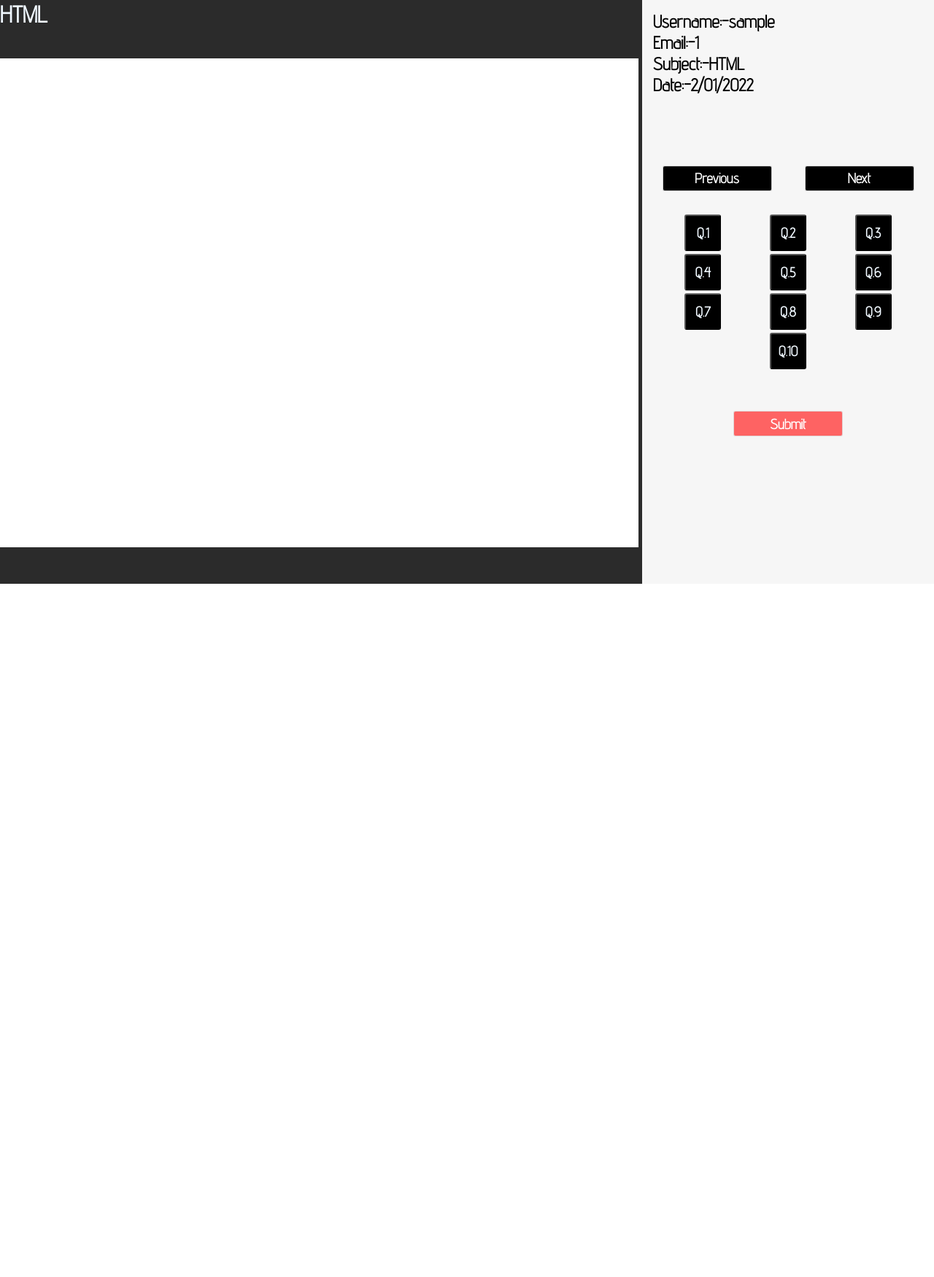
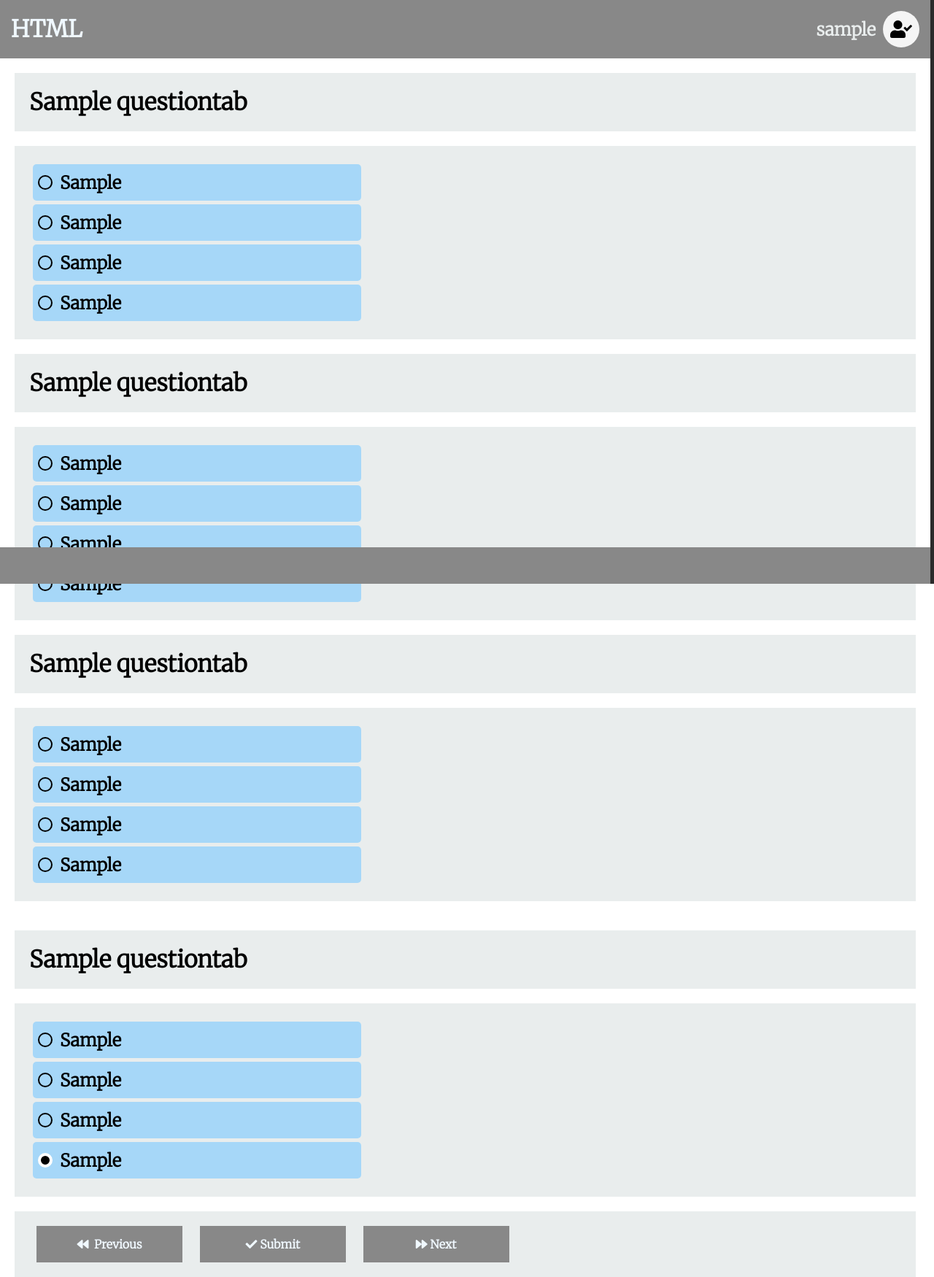
Before and after one commit to Artificier7010/Quizapp, a PHP site: page /Modules/Studentdashboard/studash.php in a window 1280 px wide. Shown: the whole page at 73% size. Before the commit the page ends 800 px from the top, so only its background shows below. Run offline with PHP 8.4, Linux system fonts and the light colour scheme; the visitor is signed in with stand-in values (Sample User, id 1); tables that the repository leaves empty or names only in its code hold one stand-in row (values such as "Sample post").

Commit message:
16 jan Work

```diff
--- a/Controllers/register.php
+++ b/Controllers/register.php
@@ -9,12 +9,13 @@
 
 
     $rollNo=$_POST['rollno'];
+    $cllg=$_POST['cllg'];
     $email=$_POST['regemail'];
     $password=$_POST['regpass'];
     $role = filter_input(INPUT_POST, 'role', FILTER_SANITIZE_STRING);
 
     $sql="INSERT INTO register VALUES(
-       NULL ,'$rollNo','$email','$password','$role'
+       NULL ,'$rollNo','$cllg','$email','$password','$role'
     )";
 
     if(mysqli_query($conn,$sql)){
--- a/Modules/Studentdashboard/question.php
+++ b/Modules/Studentdashboard/question.php
@@ -1,7 +1,7 @@
 <?php
 include '../../db_conn.php';
 session_start();
-echo $a = $_POST['k'];
+$a = $_POST['k'];
 $sessnid = $_SESSION['sessnid'];
 $conn = OpenCon();
 
@@ -13,40 +13,46 @@ $sql = "SELECT * FROM answer WHERE answer.qid=$a and answer.testid=$sessnid";
 $rs1 = mysqli_query($conn, $sql);
 if ($row1 = mysqli_fetch_array($rs1)) {
     $userans = $row1['userans'];
-    echo "<script type='text/javascript'>
-       </script>";
 
     $sql2 = "SELECT * FROM questiontab WHERE questiontab.id= $a";
 
-    $rs = mysqli_query($connect, $sql2);
+    $rs = mysqli_query($conn, $sql2);
     if ($row = mysqli_fetch_array($rs)) {
         if ($row['opt1'] == $userans) {
             echo
             "<div class=cont>
-            <div class=row>
-                <div class=question>
-                </div>
-            </div>
             <div class=row>
             <div id=showquestion class=showquestion>
                             <div id=question  class=quest >$row[question]</div>
                             <div id=opts class=opts>
                                 <ul>
                                     <li>
+                                    <label id=ans1  for=opt1>
                                     <input  checked=checked id=opt1 value='$row[opt1]' class=radioBtnClass type=radio name=opt>
-                                    <label id=ans1  for=opt1>$row[opt1]</label>
+                                    <div class='checkbtn'></div>
+                                    $row[opt1]
+                                    </label>
                                     </li>
                                     <li>
+                                    <label id=ans2  for=opt2>
                                     <input id=opt2 value='$row[opt2]' class=radioBtnClass type=radio name=opt>
-                                        <label id=ans2  for=opt2>$row[opt2]</label>
+                                    <div class='checkbtn'></div>
+                                    $row[opt2]
+                                    </label>
                                     </li>
                                     <li>
+                                    <label id=ans3  for=opt3>
                                     <input id=opt3 value='$row[opt3]' class=radioBtnClass type=radio name=opt>
-                                        <label id=ans3  for=opt3>$row[opt3]</label>
+                                    <div class='checkbtn'></div>
+                                    $row[opt3]
+                                    </label>
                                     </li>
                                     <li>
+                                    <label id=ans4  for=opt4>
                                     <input id=opt4 value='$row[opt4]'  class=radioBtnClass type=radio name=opt>
-                                        <label id=ans4  for=opt4>$row[opt4]</label>
+                                    <div class='checkbtn'></div>
+                                        $row[opt4]
+                                        </label>
                                     </li>
                                 </ul>
                             </div>
@@ -59,32 +65,39 @@ if ($row1 = mysqli_fetch_array($rs1)) {
         if ($row['opt2'] == $userans) {
             echo
 
-            "           <div class=cont>
-            <div class=row>
-                <div class=question>
-
-                </div>
-            </div>
+            "<div class=cont>
             <div class=row>
             <div id=showquestion class=showquestion>
                             <div id=question  class=quest >$row[question]</div>
                             <div id=opts class=opts>
                                 <ul>
                                     <li>
+                                    <label id=ans1  for=opt1>
                                     <input  id=opt1 value='$row[opt1]' class=radioBtnClass type=radio name=opt>
-                                    <label id=ans1  for=opt1>$row[opt1]</label>
+                                    <div class='checkbtn'></div>
+                                    $row[opt1]
+                                    </label>
                                     </li>
                                     <li>
+                                    <label id=ans2  for=opt2>
                                     <input checked='checked'  id=opt2 value='$row[opt2]'class=radioBtnClass type=radio name=opt>
-                                        <label id=ans2  for=opt2>$row[opt2]</label>
+                                        <div class='checkbtn'></div>
+                                        $row[opt2]
+                                        </label>
                                     </li>
                                     <li>
+                                    <label id=ans3  for=opt3>
                                     <input id=opt3 value='$row[opt3]' class=radioBtnClass type=radio name=opt>
-                                        <label id=ans3  for=opt3>$row[opt3]</label>
+                                        <div class='checkbtn'></div>
+                                        $row[opt3]
+                                        </label>
                                     </li>
                                     <li>
+                                    <label id=ans4  for=opt4>
                                     <input id=opt4 value='$row[opt4]'  class=radioBtnClass type=radio name=opt>
-                                        <label id=ans4  for=opt4>$row[opt4]</label>
+                                        <div class='checkbtn'></div>
+                                        $row[opt4]
+                                        </label>
                                     </li>
                                 </ul>
                             </div>
@@ -97,32 +110,39 @@ if ($row1 = mysqli_fetch_array($rs1)) {
         if ($row['opt3'] == $userans) {
             echo
 
-            "           <div class=cont>
-            <div class=row>
-                <div class=question>
-
-                </div>
-            </div>
+            "<div class=cont>
             <div class=row>
             <div id=showquestion class=showquestion>
                             <div id=question  class=quest >$row[question]</div>
                             <div id=opts class=opts>
                                 <ul>
                                     <li>
+                                    <label id=ans1  for=opt1>
                                     <input   id=opt1 value='$row[opt1]' class=radioBtnClass type=radio name=opt>
-                                    <label id=ans1  for=opt1>$row[opt1]</label>
+                                    <div class='checkbtn'></div>
+                                    $row[opt1]
+                                    </label>
                                     </li>
                                     <li>
+                                    <label id=ans2  for=opt2>
                                     <input id=opt2 value='$row[opt2]' class=radioBtnClass type=radio name=opt>
-                                        <label id=ans2  for=opt2>$row[opt2]</label>
+                                    <div class='checkbtn'></div>
+                                    $row[opt2]
+                                    </label>
                                     </li>
                                     <li>
+                                    <label id=ans3  for=opt3>
                                     <input checked='checked'  id=opt3 value='$row[opt3]' class=radioBtnClass type=radio name=opt>
-                                        <label id=ans3  for=opt3>$row[opt3]</label>
+                                        <div class='checkbtn'></div>
+                                        $row[opt3]
+                                        </label>
                                     </li>
                                     <li>
+                                    <label id=ans4  for=opt4>
                                     <input id=opt4 value='$row[opt4]'class=radioBtnClass type=radio name=opt>
-                                        <label id=ans4  for=opt4>$row[opt4]</label>
+                                        <div class='checkbtn'></div>
+                                        $row[opt4]
+                                        </label>
                                     </li>
                                 </ul>
                             </div>
@@ -147,20 +167,32 @@ if ($row1 = mysqli_fetch_array($rs1)) {
                             <div id=opts class=opts>
                                 <ul>
                                     <li>
+                                    <label id=ans1  for=opt1>
                                     <input    id=opt1 value='$row[opt1]'class=radioBtnClass type=radio name=opt>
-                                    <label id=ans1  for=opt1>$row[opt1]</label>
+                                    <div class='checkbtn'></div>
+                                    $row[opt1]
+                                    </label>
                                     </li>
                                     <li>
+                                    <label id=ans2  for=opt2>
                                     <input id=opt2 value='$row[opt2]' class=radioBtnClass type=radio name=opt>
-                                        <label id=ans2  for=opt2>$row[opt2]</label>
+                                        <div class='checkbtn'></div>
+                                        $row[opt2]
+                                        </label>
                                     </li>
                                     <li>
+                                    <label id=ans3  for=opt3>
                                     <input id=opt3 value='$row[opt3]' class=radioBtnClass type=radio name=opt>
-                                        <label id=ans3  for=opt3>$row[opt3]</label>
+                                        <div class='checkbtn'></div>
+                                        $row[opt3]
+                                        </label>
                                     </li>
                                     <li>
+                                    <label id=ans4  for=opt4>
                                     <input  checked='checked' id=opt4 value='$row[opt4]'  class=radioBtnClass type=radio name=opt>
-                                        <label id=ans4  for=opt4>$row[opt4]</label>
+                                        <div class='checkbtn'></div>
+                                        $row[opt4]
+                                        </label>
                                     </li>
                                 </ul>
                             </div>
@@ -178,32 +210,39 @@ if ($row1 = mysqli_fetch_array($rs1)) {
     if ($row3 = mysqli_fetch_array($rs3)) {
         echo
 
-        "           <div class=cont>
-            <div class=row>
-                <div class=question>
-
-                </div>
-            </div>
+        "   <div class=cont>
             <div class=row>
             <div id=showquestion class=showquestion>
                             <div id=question  class=quest >$row3[question]</div>
                             <div id=opts class=opts>
                                 <ul>
                                     <li>
+                                    <label id=ans1  for=opt1>
                                     <input id=opt1 value='$row3[opt1]' class=radioBtnClass type=radio name=opt>
-                                    <label id=ans1  for=opt1>$row3[opt1]</label>
+                                    <div class='checkbtn'></div>
+                                    $row3[opt1]
+                                    </label>
                                     </li>
                                     <li>
+                                    <label id=ans2  for=opt2>
                                     <input id=opt2 value='$row3[opt2]' class=radioBtnClass type=radio name=opt>
-                                        <label id=ans2  for=opt2>$row3[opt2]</label>
+                                    <div class='checkbtn'></div>
+                                        $row3[opt2]
+                                        </label>
                                     </li>
                                     <li>
+                                    <label id=ans3  for=opt3>
                                     <input id=opt3 value='$row3[opt3]'class=radioBtnClass type=radio name=opt>
-                                        <label id=ans3  for=opt3>$row3[opt3]</label>
+                                    <div class='checkbtn'></div>
+                                        $row3[opt3]
+                                        </label>
                                     </li>
                                     <li>
+                                    <label id=ans4  for=opt4>
                                     <input id=opt4 value='$row3[opt4]'class=radioBtnClass type=radio name=opt>
-                                        <label id=ans4  for=opt4>$row3[opt4]</label>
+                                    <div class='checkbtn'></div>
+                                        $row3[opt4]
+                                        </label>
                                     </li>
                                 </ul>
                             </div>
--- a/Modules/Studentdashboard/studash.php
+++ b/Modules/Studentdashboard/studash.php
@@ -1,8 +1,32 @@
 <?php
+include '../../db_conn.php';
 session_start();
+$conn = OpenCon();
 
 $fetched=$_SESSION['sessnid'];
-$fet=$_SESSION['user'];
+$username=$_SESSION['user'];
+
+$cllg="";
+$email="";
+$role="";
+$roletoshow="";
+
+
+// Fetching User Details
+
+$sql1="SELECT * FROM register WHERE rollno='$username'";
+$rs1 = mysqli_query($conn, $sql1);
+if ($row1 = mysqli_fetch_array($rs1)) {
+    $cllg=$row1['college'];
+    $email=$row1['email'];
+    $role=$row1['role'];
+    if($role=='stu'){
+        $roletoshow="Student";
+    }else{
+        $roletoshow="N/A";
+    }
+}
+
 ?>
 <!DOCTYPE html>
 <html lang="en">
@@ -11,7 +35,8 @@ $fet=$_SESSION['user'];
     <meta charset="UTF-8">
     <meta http-equiv="X-UA-Compatible" content="IE=edge">
     <meta name="viewport" content="width=device-width, initial-scale=1.0">
-    <link rel="stylesheet" href="stu.css">
+    <link rel="stylesheet" href="student.css">
+    <link rel="stylesheet" href="https://use.fontawesome.com/releases/v5.15.4/css/all.css" integrity="sha384-DyZ88mC6Up2uqS4h/KRgHuoeGwBcD4Ng9SiP4dIRy0EXTlnuz47vAwmeGwVChigm" crossorigin="anonymous">
     <title>Document</title>
 
 </head>
@@ -21,15 +46,47 @@ $fet=$_SESSION['user'];
         <div class="left">
             <div class="header">
                 <h1 style="color:aliceblue">HTML</h1>
+                <div class="user-details">
+                    <h2>  <?php echo $username ?> </h2>
+                    <div class="card">
+                        <button id="userbtn"><i class="fas fa-user-check"></i></button>
+                        <div class="innercard">
+                            <div class="inner-row">
+                                <h3>Username:- <?php echo $username ?></h3>
+                            </div>
+                            <div class="inner-row">
+                                <h3>College:- <?php echo $cllg ?></h3>
+                            </div>
+                            <div class="inner-row">
+                                <h3>Email:- <?php echo $email ?></h3>
+                            </div>
+                            <div class="inner-row">
+                                <h3>Role:- <?php echo $roletoshow ?></h3>
+                            </div>
+
+
+                        </div>
+
+                    </div>
+                </div>
             </div>
-            <div class="dyquestion" id="dyquestion" style="color:white;"></div>
+            <div class="dyquestion" id="dyquestion"></div>
+            <div class="btns">
+            <button id="btnpre"><i class="fas fa-backward"></i>&nbsp; Previous</button>
+            <button id="sub"><i class="fas fa-check"></i>&nbsp;Submit</button>
+            <button id="finish" >Finish Exam</button>
+            <button id="btnnext"><i class="fas fa-forward"></i>&nbsp;Next</button>
+
+            </div>
             <div class="foot"></div>
         </div>
-        <div class="right">
+        <!-- <div class="right">
             <div class="upper">
                 <div class="details">
-                    <h2>Username:-<?php echo $fet ?></h2>
-                    <h2>Email:-<?php echo $fetched ?></h2>
+                    <h2>Username:-
+                    </h2>
+                    <h2>Email:-
+                    </h2>
                     <h2>Subject:-HTML</h2>
                     <h2>Date:-2/01/2022</h2>
                 </div>
@@ -72,77 +129,38 @@ $fet=$_SESSION['user'];
             </div>
 
 
-        </div>
+        </div> -->
     </div>
-
-    <!-- <section class="back" id="back">
-        <div class="backinner">
-            <div class="backpopup">
-                <div id="questionbtns" class="questionbtns">
-                    <div class="bar"></div>
-                    <div id="btttn" class="btttn">
-                        <button value="1" class="x"  >Q.1</button>
-                        <button value="2" class="x"  >Q.2</button>
-                        <button value="3" class="x"  >Q.3</button>
-                        <button value="4" class="x"  >Q.4</button>
-                        <button value="5" class="x"  >Q.5</button>
-                        <button value="6" class="x"  >Q.6</button>
-                        <button value="7" class="x"  >Q.7</button>
-                        <button value="8" class="x"  >Q.8</button>
-                        <button value="9" class="x"  >Q.9</button>
-                        <button value="10" class="x"  >Q.10</button>
-                    </div>
-                </div>
-
-                   <div class="dyquestion" id="dyquestion" style="color:white;"></div>
-
-
-
-                <div class="detail">
-                    <h1 id="topc">Html </h1>
-                    <div  class="timer">
-                        <i class="far fa-clock"></i>
-                        <span id="ten-countdown">10:00</span>
-
-                    </div>
-                </div>
-
-            </div>
-            <div class="row">
-        <div class="btns">
-                    <button id="btnpre">Previous</button>
-                    <button id="sub">Submit</button>
-                    <button id="btnnext" >Next</button>
-                    <button id="finish" >Finish Exam</button>
-                    <div id="score" class="score">
-                        <div class="scorebar"></div>
-                        <h1 id="scor"></h1>
-                    </div>
-                </div>
-        </div>
-
-        </div>
-
-    </section>  -->
     <script src="../../jquery-3.6.0.js"></script>
     <script>
         $(function() {
-            alert("bfjhxdzvfdsvufsv")
 
             let qid = 0;
             $("#finish").hide();
             $("#btnpre").show();
             $("#btnnext").show();
             $("#sub").show();
+            $(".innercard").hide()
 
-            $(".x").click(()=>{
-                alert("cxzvfuhvfudz");
+            // $(".x").click(()=>{
+            //     alert("cxzvfuhvfudz");
+            // })
+
+            $("#userbtn").click(()=>{
+                $(".innercard").toggle();
             })
+
+
+            $.post("question.php", {
+                    k: 1
+                }, function(data) {
+                    $(".dyquestion").html(data);
+                    qid=1;
+                });
 
 
 
             // $(".x").click(function() {
-            //     alert("Clicked");
             //     let x = $(this).val();
             //     qid = x;
 
@@ -156,15 +174,12 @@ $fet=$_SESSION['user'];
 
             // next button
             $("#btnnext").click(function() {
-
                 qid++;
-                if (qid <= 10) {
+                if (qid <= 10){
                     $.post("question.php", {
                         k: qid
                     }, function(data) {
-
                         $(".dyquestion").html(data);
-
                     });
                 }
             })
@@ -196,7 +211,7 @@ $fet=$_SESSION['user'];
                             ans: card_type,
                             k: qid
                         }, function(data) {
-                            return null;
+                            alert(data);
                         });
                     }
                 } else if (qid > 10) {
@@ -217,7 +232,6 @@ $fet=$_SESSION['user'];
                 }
             })
             $("#finish").click(function() {
-
                 window.location = "answercheck.php";
             })
 
--- a/Modules/Studentdashboard/stu.css
+++ b/Modules/Studentdashboard/student.css
@@ -1,9 +1,9 @@
-@import url('https://fonts.googleapis.com/css2?family=Advent+Pro:wght@300&display=swap');
+@import url('https://fonts.googleapis.com/css2?family=Merriweather:wght@300&display=swap');
 *{
     margin: 0;
     padding: 0;
     box-sizing: border-box;
-    font-family: 'Advent Pro', sans-serif;
+    font-family: 'Merriweather', serif;
 }
 html,body{
     width: 100vw;
@@ -17,7 +17,7 @@ html,body{
     align-items: center;
 }
 .main .left{
-    width: calc(100% - 400px);
+    width: 100%;
     position: relative;
     height: 100%;
     border-right: 5px solid rgb(43, 43, 43);
@@ -25,13 +25,126 @@ html,body{
 .left .header{
     width: 100%;
     height: 80px;
-    background: rgb(43, 43, 43);
+    background: rgb(136 136 136);
+    display: flex;
+    justify-content: space-between;
+    align-items: center;
+    padding: 15px;
 }
+.header .user-details{
+    display: flex;
+    align-items: center;
+    color: #e9eded;
+}
+.user-details #userbtn{
+    width: 50px;
+    height: 50px;
+    border-radius: 50%;
+    margin-left: 10px;
+    outline: none;
+    border: none;
+    background: whitesmoke;
+    font-size: 1.5em;
+    cursor: pointer;
+}
+.user-details .innercard{
+    width: 400px;
+    height: 200px;
+    background: black;
+    display: flex;
+    flex-direction: column;
+    justify-content: space-evenly;
+    font-size: 1em;
+    position: absolute;
+    top: 87px;
+    right: 10px;
+    border-radius: 10px;
+    padding: 10px;
+}
+.innercard .inner-row{
+    display: flex;
+}
+.left .dyquestion{
+    width: 100%;
+    color: black;
+}
+.left .btns{
+    padding: 20px;
+    margin: 20px;
+    background: #e9eded;
+}
+.btns button{
+    width: 200px;
+    height: 50px;
+    margin: 0 10px;
+    background: #888888;
+    border: none;
+    color: aliceblue;
+    font-size: 1em;
+    font-weight: 900;
+    cursor: pointer;
+}
+.dyquestion .question{
+    width: 100%;
+    display: flex;
+}
+.dyquestion .quest{
+    padding: 20px;
+    font-size: 2em;
+    margin: 20px 20px;
+    font-weight: 900;
+    background: #e9eded;
+}
+.dyquestion .opts{
+    padding: 20px;
+    margin: 20px;
+    background: #e9eded;
+    font-size: 1.5em;
+    font-weight: 600;
+}
+.dyquestion ul{
+    list-style: none;
+}
+.opts input{
+    display: none;
+}
+.opts label{
+    display: flex;
+    align-items: center;
+    width: auto;
+    max-width: 450px;
+    padding: 7px;
+    border: none;
+    height: 50px;
+    border-radius: 5px;
+    background: #83ccffa6;
+    color: rgb(0, 0, 0);
+    margin: 5px;
+    cursor: pointer;
+}
+.opts .checkbtn{
+    width: 20px;
+    height: 20px;
+    border: 2px solid black;
+    border-radius: 50%;
+    position: relative;
+    margin-right: 10px;
+    /* transition: 0.5s ease; */
+
+}
+.opts input:checked~.checkbtn{
+    background: black;
+    border: 4px solid rgb(255, 255, 255);
+    /* transition: 0.5s ease; */
+
+}
+
+
 .left .foot{
     width: 100%;
     height: 50px;
     position: absolute;
-    background:rgb(43, 43, 43) ;
+    background:rgb(136 136 136) ;
     bottom: 0;
     left: 0;
 }
@@ -82,6 +195,7 @@ html,body{
     color: white;
     font-size: larger;
     font-weight: 900;
+    cursor: pointer;
 
 }
 .midd .btns-cont{
@@ -127,14 +241,3 @@ html,body{
     font-size: larger;
     font-weight: 900;
 }
-
-/* Question.php CSS */
-/* ################### */
-
-.dyquestion{
-    color: rgb(0, 0, 0);
-    padding: 20px;
-    width: 100%;
-    height: 78vh;
-
-}
```
Also changed, not shown: Index.php (+7 -0 lines), Modules/Studentdashboard/answer.php (+4 -4 lines), Modules/Studentdashboard/answercheck.php (added, +192 -0 lines). Lines whose indentation alone changed are shown as unchanged.
